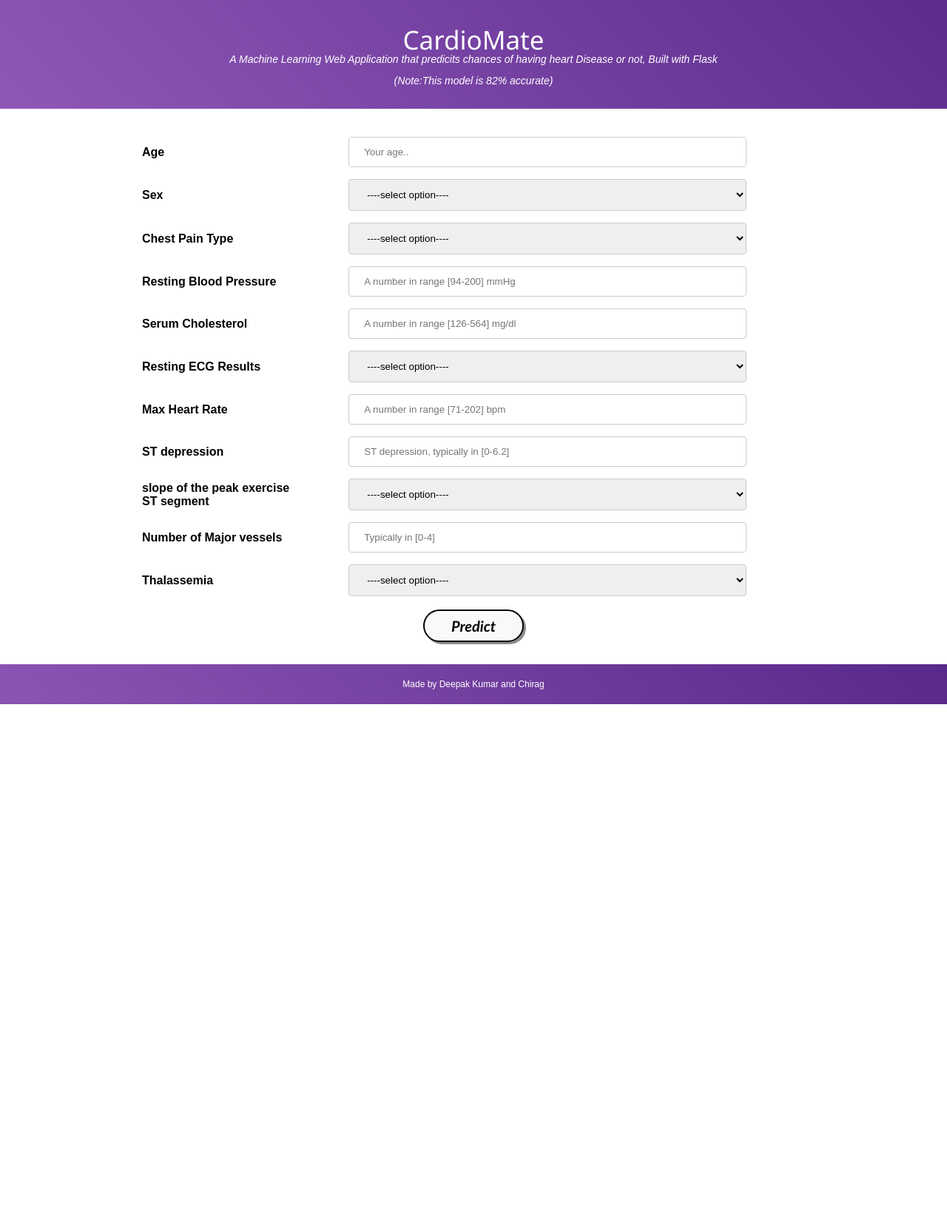
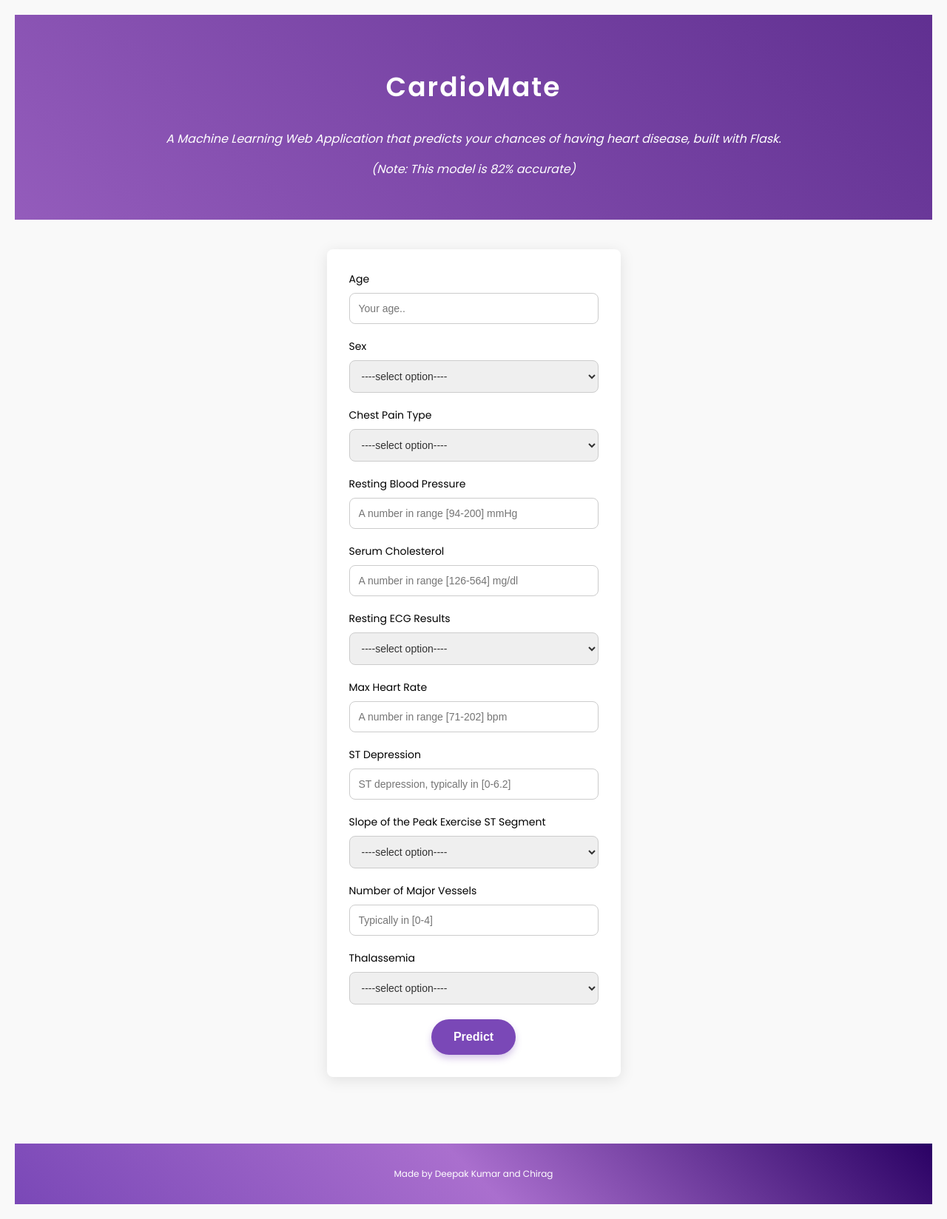
Before and after one commit to chiragbanga16/heartDiseasePrediction, a Flask app: page / in a window 1280 px wide. Shown: the whole page at 74% size. Before the commit the page ends 952 px from the top, so only its background shows below. Run offline with Flask 3, Linux system fonts and the light colour scheme; some libraries are stand-ins or nearby versions.

Commit message:
changes in frontend

```diff
--- a/app.py
+++ b/app.py
@@ -1,4 +1,4 @@
-from flask import Flask, render_template, request
+from flask import Flask,jsonify, render_template, request
 import pandas as pd
 import numpy as np
 import google.generativeai as genai
@@ -6,6 +6,7 @@
 from sklearn.model_selection import train_test_split
 from sklearn.preprocessing import StandardScaler
 from sklearn.impute import SimpleImputer
+
 
 df = pd.read_csv("heart_cleveland_upload.csv")
 df = df.rename(columns={'condition':'target'})
@@ -55,12 +56,35 @@
         my_prediction = selected_model.predict(data)
         return render_template('result.html', prediction=my_prediction)
 
-@app.route('/bot', methods=['GET','POST'])
-def chatbot():
-    genai.configure(api_key='AIzaSyBF6bKuEG9LhwPM7X_LaDdUipFvjw56GYc')
-    model = genai.GenerativeModel('gemini-1.5-flash')
-    response = model.generate_content()
-    print(response.text)
+
+
+@app.route('/bot', methods=['GET'])
+def bot():
+
+    return render_template('bot.html')
+
+@app.route('/q', methods=['POST'])
+def handle_post():
+    # Access JSON data sent with the POST request
+    data = request.get_json()
+
+    # If the request is valid and has JSON content
+    if data:
+        # Extract the data you need
+        user_data = data.get('data')  # Adjust based on your sent JSON structure
+        print(user_data)
+        genai.configure(api_key='AIzaSyBF6bKuEG9LhwPM7X_LaDdUipFvjw56GYc')
+        model = genai.GenerativeModel('gemini-1.5-flash')
+        r = model.generate_content(user_data)
+        print(r.candidates[0].content.parts[0].text)
+        response = {
+            'status': 'success',
+            'message': 'Data received successfully',
+            'data': r.candidates[0].content.parts[0].text # Send back the received data
+        }
+        return jsonify(response), 200
+    else:
+        return jsonify({'status': 'error', 'message': 'Invalid JSON data'}), 400
 
 
 if __name__ == '__main__':
--- a/static/style.css
+++ b/static/style.css
@@ -1,186 +1,161 @@
-html{
+html {
 	height: 100%;
 	margin: 0;
   }
 
-body{
-	font-family: Arial, Helvetica,sans-serif;
+  body {
+	font-family: 'Poppins', sans-serif;
 	text-align: center;
 	margin: 0;
-    padding: 10;
-    width: 100%;
-	height: 100%;
+	padding: 20px;
 	display: flex;
 	flex-direction: column;
+	background-color: #f9f9f9;
   }
 
   /* Website Title */
-.container{
-    padding: 30px;
-	position:relative;
+  .container {
+	padding: 40px;
 	background: linear-gradient(45deg, #7a48b7, #aa6fce, #2a0164);
 	background-size: 500% 500%;
 	animation: change-gradient 10s ease-in-out infinite;
+	color: white;
   }
+
   @keyframes change-gradient {
-	0%{
+	0% {
 	  background-position: 0 50%;
 	}
-	50%{
+	50% {
 	  background-position: 100% 50%;
 	}
-	100%{
+	100% {
 	  background-position: 0 50%;
 	}
   }
 
-.container-heading{
-    margin: 0;
+  .container-heading {
+	font-size: 36px;
+	font-weight: 600;
+	letter-spacing: 2px;
   }
 
-.heading_font{
-    color: #ffffff;
-	font-family:'Segoe UI', Tahoma, Geneva, Verdana, sans-serif;
-	font-size: 35px;
-	font-weight: normal;
+  .description p {
+	font-style: italic;
+	font-size: 16px;
+	margin-top: 10px;
   }
 
-.description p{
-	color: #ffffff;
-    font-style: italic;
-    font-size: 14px;
-    margin: -5px 0 0;
+  /* Form Area */
+  .ml-container {
+	margin: 40px 0;
+	max-width: 700px;
+	margin-left: auto;
+	margin-right: auto;
+	padding: 30px;
+	background: #ffffff;
+	box-shadow: 0 4px 20px rgba(0, 0, 0, 0.1);
+	border-radius: 8px;
   }
 
-/* Text Area */
-.ml-container{
-    margin: 30px 0;
-	flex: 1 0 auto;
-	padding: 0 15%;
+  .inputfield {
+	margin-bottom: 20px;
   }
 
-.form {
-	text-align: center;
-	width: 250px;
-	height: 25px;
-	margin-bottom: 5px;
-
+  .inputfield label {
+	font-weight: 500;
+	text-align: left;
+	display: block;
+	margin-bottom: 8px;
+	font-size: 14px;
   }
 
-input[type=text], select {
-    width:60%;
-    padding: 12px 20px;
-    margin: 8px 0;
-    display: inline-block;
+  .inputfield input, .inputfield select {
+	width: 100%;
+	padding: 12px;
+	border-radius: 8px;
 	border: 1px solid #ccc;
-    border-radius: 4px;
+	font-size: 14px;
+	color: #333;
 	box-sizing: border-box;
   }
 
-label {
-	margin: 8px 0;
-	display: inline block;
-	width: 200px;
-	font-weight: bold;
-	text-align: start;
-	float: left;
-	align-items: center;
-	align-content: center;
+  .inputfield input:focus, .inputfield select:focus {
+	border-color: #7a48b7;
+	outline: none;
+	box-shadow: 0 0 5px rgba(122, 72, 183, 0.3);
   }
 
-/* Predict Button */
-.my-cta-button{
-	background: #f9f9f9;
-   	border: 2px solid #000000;
-    border-radius: 1000px;
-    box-shadow: 3px 3px #8c8c8c;
-	margin-top: 10px;
-    padding: 10px 36px;
-    color: #000000;
-    display: inline-block;
-   	font: italic bold 20px/1 "Calibri", sans-serif;
-    text-align: center;
+  .my-cta-button {
+	background-color: #7a48b7;
+	color: white;
+	padding: 15px 30px;
+	border: none;
+	border-radius: 50px;
+	font-size: 16px;
+	font-weight: 600;
+	cursor: pointer;
+	transition: background 0.3s ease;
+	box-shadow: 0 5px 10px rgba(122, 72, 183, 0.3);
   }
 
-.my-cta-button:hover{
-    color: #141414;
-    border: 2px solid #46424b;
+  .my-cta-button:hover {
+	background-color: #6a38a7;
   }
 
-.my-cta-button:active{
-    box-shadow: 0 0;
-}
-
-/* Contact */
-.contact-icon{
-	color: #ffffff;
-	padding: 7px;
-}
-
-.contact-icon:hover{
-	color: #8c8c8c;
+  .my-cta-button:active {
+	box-shadow: none;
   }
 
   /* Footer */
-.footer{
-	flex-shrink: 0;
-	position:relative;
+  .footer {
+	margin-top: 50px;
 	padding: 20px;
 	background: linear-gradient(45deg, #7a48b7, #aa6fce, #2a0164);
-	background-size: 500% 500%;
-	animation: change-gradient 10s ease-in-out infinite;
+	color: white;
   }
 
-.footer-description{
-	color: #ffffff;
-	margin: 0;
+  .footer-description {
 	font-size: 12px;
   }
 
   /* Result */
-.results{
-    padding: 30px 0 0;
-	flex: 1 0 auto;
+  .results {
+	padding: 30px;
   }
 
-.danger{
-    color: #ff0000;
+  .danger {
+	color: #ff4d4d;
+	font-size: 18px;
+	font-weight: bold;
   }
 
-.safe{
-    color: green;
+  .safe {
+	color: #28a745;
+	font-size: 18px;
+	font-weight: bold;
   }
-.inputfield{
-	display: flex;
-	align-content: center;
-	justify-content: space-between;
+
+  .bot {
+	margin-top: 20px;
   }
-.pred{
-	margin-top: 5% ;
 
+  .mb-bot-button {
+	background: #7a48b7;
+	color: white;
+	padding: 15px 30px;
+	border: none;
+	border-radius: 50px;
+	font-size: 16px;
+	cursor: pointer;
+	transition: background 0.3s ease;
+	box-shadow: 0 5px 10px rgba(122, 72, 183, 0.3);
   }
-.res{
-	width: 50%;
-	text-align: center;
+
+  .mb-bot-button:hover {
+	background-color: #6a38a7;
   }
-.d{
-	display: flex;
-	justify-content: center;
+
+  .mb-bot-button:active {
+	box-shadow: none;
   }
-.bot{
-	display: flex;
-	justify-content: center;
-	padding-bottom: 200px;
-}
-.mb-bot-button{
-	background: #f9f9f9;
-	border: 2px solid #000000;
- 	border-radius: 1000px;
- 	box-shadow: 3px 3px #8c8c8c;
- 	margin-top: 10px;
- 	padding: 10px 36px;
- 	color: #000000;
- 	display: inline-block;
-	font: italic bold 20px/1 "Calibri", sans-serif;
- 	text-align: center;
-}
--- a/templates/main.html
+++ b/templates/main.html
@@ -1,5 +1,4 @@
 <!DOCTYPE html>
-
 <html lang="en" dir="ltr">
 
 <head>
@@ -8,28 +7,26 @@
   <title>Heart Disease Predictor</title>
   <link rel="stylesheet" type="text/css" href="{{ url_for('static', filename='style.css') }}">
   <script src="https://kit.fontawesome.com/5f3f547070.js" crossorigin="anonymous"></script>
-  <link href="https://fonts.googleapis.com/css2?family=Pacifico&display=swap" rel="stylesheet">
+  <link href="https://fonts.googleapis.com/css2?family=Poppins:wght@300;400;600&family=Pacifico&display=swap" rel="stylesheet">
 </head>
 
 <body>
-
   <!-- Website Title -->
-
   <div class="container">
     <h2 class='container-heading'><span class="heading_font">CardioMate</span></h2>
     <div class='description'>
-      <p>A Machine Learning Web Application that predicits chances of having heart Disease or not, Built with Flask</p><br>
-        <p>(Note:This model is 82% accurate)</p>
+      <p>A Machine Learning Web Application that predicts your chances of having heart disease, built with Flask.</p>
+      <p>(Note: This model is 82% accurate)</p>
     </div>
   </div>
 
-  <!-- Text Area -->
+  <!-- Form Area -->
   <div class="ml-container">
     <form action="{{ url_for('predict')}}" method="POST">
-
+      <!-- Input Fields -->
       <div class="inputfield">
         <label for="age">Age</label>
-        <input type="text" id="age" name="age" placeholder="Your age.."><br>
+        <input type="text" id="age" name="age" placeholder="Your age..">
       </div>
 
       <div class="inputfield">
@@ -38,7 +35,7 @@
           <option selected>----select option----</option>
           <option value="1">Male</option>
           <option value="0">Female</option>
-        </select><br>
+        </select>
       </div>
 
       <div class="inputfield">
@@ -48,18 +45,18 @@
           <option value="0">Typical Angina</option>
           <option value="1">Atypical Angina</option>
           <option value="2">Non-anginal Pain</option>
-          <option value="3">Asymtomatic</option>
-        </select><br>
+          <option value="3">Asymptomatic</option>
+        </select>
       </div>
 
       <div class="inputfield">
         <label for="trestbps">Resting Blood Pressure</label>
-        <input type="text" id="trestbps" name="trestbps" placeholder="A number in range [94-200] mmHg"><br>
+        <input type="text" id="trestbps" name="trestbps" placeholder="A number in range [94-200] mmHg">
       </div>
 
       <div class="inputfield">
         <label for="chol">Serum Cholesterol</label>
-        <input type="text" id="chol" name="chol" placeholder="A number in range [126-564] mg/dl"><br>
+        <input type="text" id="chol" name="chol" placeholder="A number in range [126-564] mg/dl">
       </div>
 
       <div class="inputfield">
@@ -68,33 +65,33 @@
           <option selected>----select option----</option>
           <option value="0">Normal</option>
           <option value="1">Having ST-T wave abnormality</option>
-          <option value="2">Probable or definite left ventricular
-            hypertrophy</option>
-        </select><br>
+          <option value="2">Probable or definite left ventricular hypertrophy</option>
+        </select>
       </div>
 
       <div class="inputfield">
-        <label for="thalach">Max Heart Rate </label>
-        <input type="text" id="thalach" name="thalach" placeholder="A number in range [71-202] bpm"><br>
+        <label for="thalach">Max Heart Rate</label>
+        <input type="text" id="thalach" name="thalach" placeholder="A number in range [71-202] bpm">
       </div>
 
       <div class="inputfield">
-        <label for="oldpeak">ST depression</label>
-        <input type="text" id="oldpeak" name="oldpeak" placeholder="ST depression, typically in [0-6.2]"><br>
+        <label for="oldpeak">ST Depression</label>
+        <input type="text" id="oldpeak" name="oldpeak" placeholder="ST depression, typically in [0-6.2]">
       </div>
 
       <div class="inputfield">
-        <label for="slope">slope of the peak exercise ST segment</label>
+        <label for="slope">Slope of the Peak Exercise ST Segment</label>
         <select id="slope" name="slope">
           <option selected>----select option----</option>
           <option value="0">Upsloping</option>
           <option value="1">Flat</option>
           <option value="2">Downsloping</option>
-        </select><br>
+        </select>
       </div>
+
       <div class="inputfield">
-        <label for="ca">Number of Major vessels</label>
-        <input type="text" id="ca" name="ca" placeholder="Typically in [0-4]"><br>
+        <label for="ca">Number of Major Vessels</label>
+        <input type="text" id="ca" name="ca" placeholder="Typically in [0-4]">
       </div>
 
       <div class="inputfield">
@@ -104,9 +101,8 @@
           <option value="0">Normal</option>
           <option value="1">Fixed Defect</option>
           <option value="2">Reversible Defect</option>
-        </select><br>
+        </select>
       </div>
-
 
       <input type="submit" class="my-cta-button" value="Predict">
     </form>
@@ -116,7 +112,6 @@
   <div class='footer'>
     <p class='footer-description'>Made by Deepak Kumar and Chirag</p>
   </div>
-
 </body>
 
 </html>
--- a/test.py
+++ /dev/null
@@ -1,5 +0,0 @@
-import google.generativeai as genai
-genai.configure(api_key='AIzaSyBF6bKuEG9LhwPM7X_LaDdUipFvjw56GYc')
-model = genai.GenerativeModel('gemini-1.5-flash')
-response = model.generate_content("whats 1+1")
-print(response.text)
```
Also changed, not shown: static/styles.css (added, +71 -0 lines), templates/bot.html (added, +75 -0 lines), templates/result.html (+15 -7 lines). Lines whose indentation alone changed are shown as unchanged.
